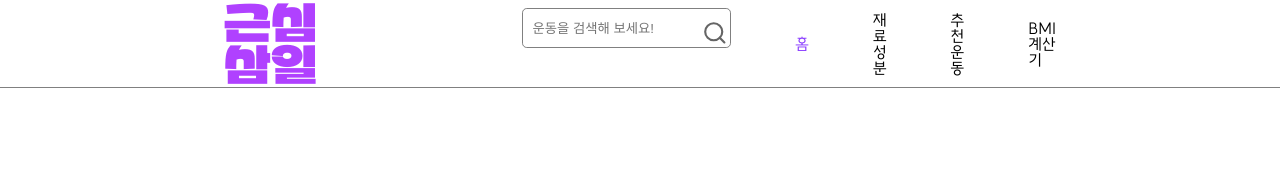
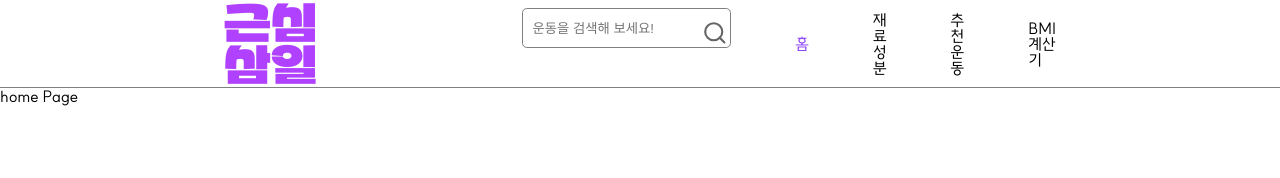
Before and after one commit to seonyeong719/GeunSim-Sam-il, a React (Vite) app: page / in a window 1280 px wide. Shown: the top 178 px of the page. Built offline with nearby package versions, Linux system fonts and the light colour scheme.

Commit message:
:lipstick: Design: 스위치 버튼 추가, 홈페이지 추가, 라우터 추가

```diff
--- a/package.json
+++ b/package.json
@@ -10,6 +10,9 @@
     "preview": "vite preview"
   },
   "dependencies": {
+    "@emotion/react": "^11.11.1",
+    "@emotion/styled": "^11.11.0",
+    "@mui/material": "^5.14.5",
     "@tanstack/react-query": "^4.33.0",
     "axios": "^1.4.0",
     "react": "^18.2.0",
--- a/src/pages/exercisePage.tsx
+++ b/src/pages/exercisePage.tsx
@@ -2,6 +2,9 @@ import { BasicSetting } from "@styles/common";
 import { styled } from "styled-components";
 
 function ExercisePage() {
+
+
+
   return (
     <S.Wrapper>
       <S.SwitchWrap>
--- /dev/null
+++ b/src/pages/home.tsx
@@ -0,0 +1,8 @@
+function HomePage() {
+  return (
+    <>
+      <div>home Page</div>
+    </>
+  );
+}
+export default HomePage;
--- a/src/routes/router.tsx
+++ b/src/routes/router.tsx
@@ -1,6 +1,7 @@
 import LayoutIndex from "@components/Layout";
 import BmiPage from "@pages/bmiPage";
 import ExercisePage from "@pages/exercisePage";
+import HomePage from "@pages/home";
 import IngredientPage from "@pages/ingredientPage";
 import { createBrowserRouter } from "react-router-dom";
 
@@ -11,7 +12,7 @@ const router = createBrowserRouter([
     children: [
       {
         path: "/",
-        element: "",
+        element: <HomePage />,
       },
       {
         path: "/ingredient",
```
Also changed, not shown: src/components/SwitchButton/switchButton.tsx (added, +12 -0 lines), 1 other file (tests, documents, lock files or other folders).
